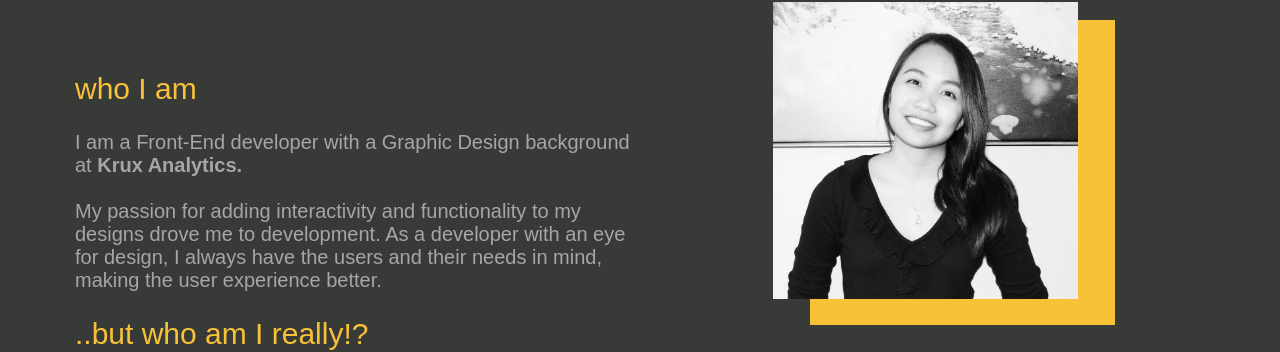
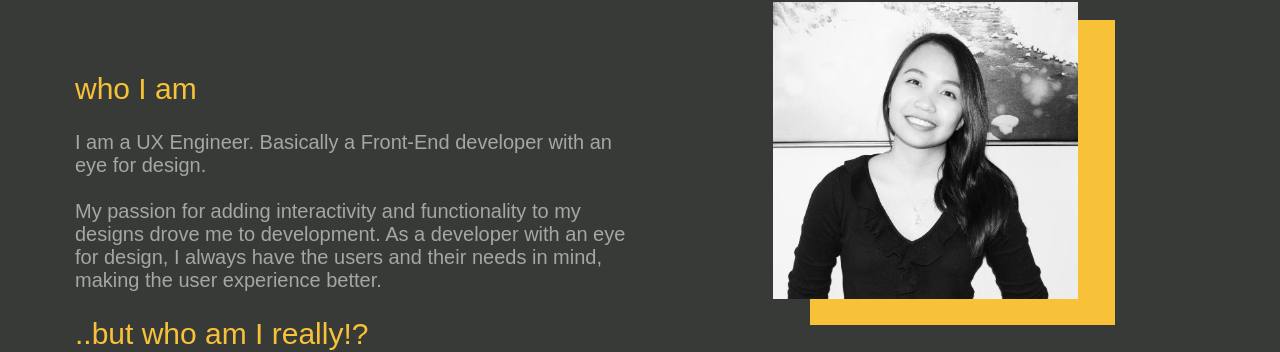
Before and after one commit to joannapuno/joanna-puno, a React app: page / in a window 1280 px wide. Shown: the part 818-1170 px from the top of the page. Built offline with nearby package versions, Linux system fonts and the light colour scheme; the HTML template or start-up script is replaced by a standard one.

Commit message:
Update About info

```diff
--- a/src/containers/About/About.js
+++ b/src/containers/About/About.js
@@ -21,7 +21,7 @@ const about = (props) => {
             <div className={classes.AboutText}>
                 <div>
                     <CopyTitle>who I am</CopyTitle>
-                    <CopyBody>I am a Front-End developer with a Graphic Design background at <strong>Krux Analytics.</strong>
+                    <CopyBody>I am a UX Engineer. Basically a Front-End developer with an eye for design.
                         <br />
                         <br />
                 My passion for adding interactivity and functionality to my designs drove me to development. As a developer with an eye for design, I always have the users and their needs in mind, making the user experience better.
```
